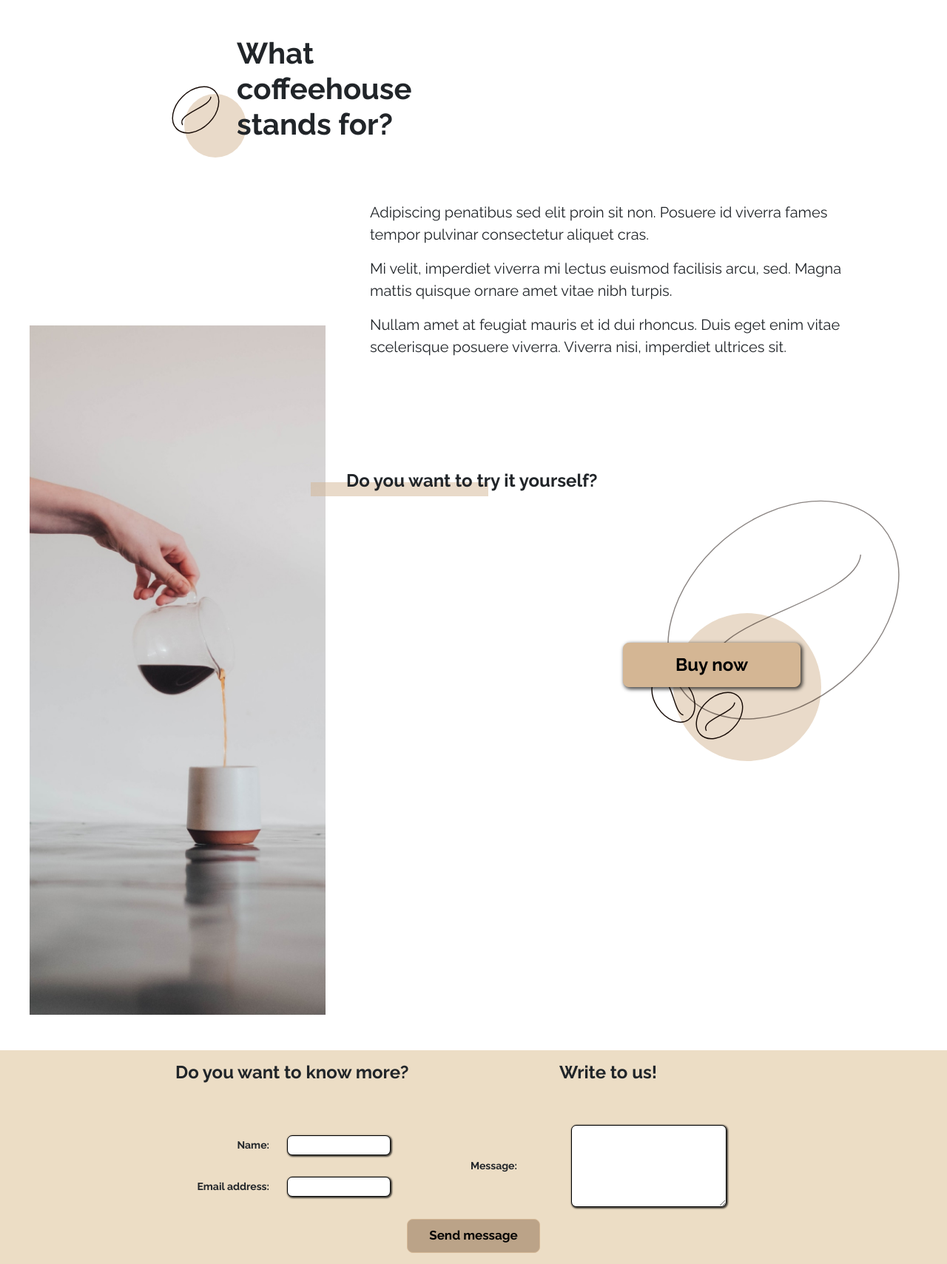
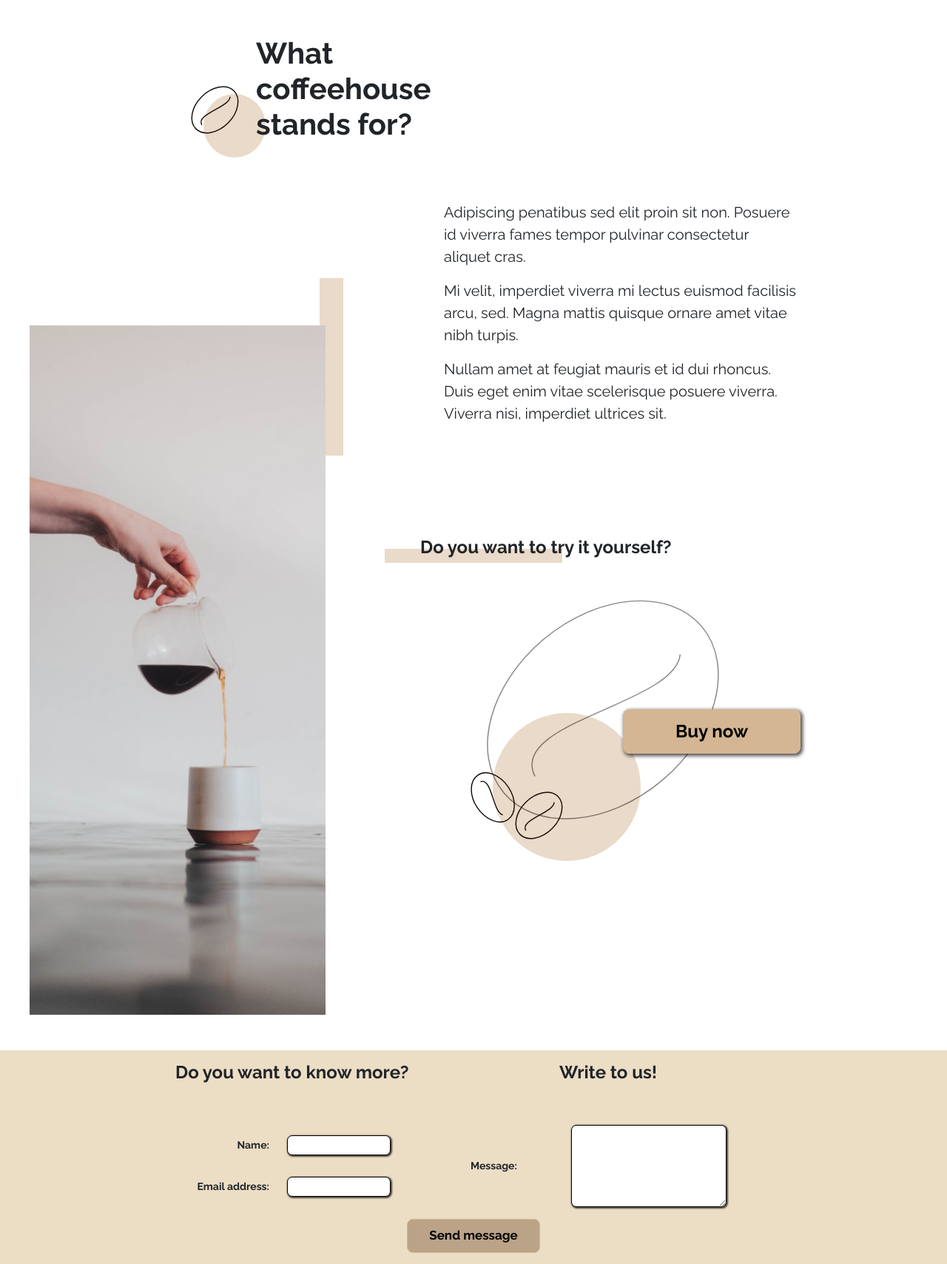
Before and after one commit to Hanysisko/projectcoffee, a PHP site: page /standsfor.html in a window 1280 px wide. Shown: the part 63-1772 px from the top of the page at 74% size. Run offline with PHP 8.4, Linux system fonts and the light colour scheme; some libraries are stand-ins or nearby versions.

Commit message:
13.03 standsfor +zdalny nav v.2

```diff
--- a/main.css
+++ b/main.css
@@ -293,6 +293,24 @@ h2,h3,h5
 }
 */
 
+.nalewaniespawn
+{
+    position:relative;
+    z-index: 1;
+}
+
+.nalewaniespawn::before
+{
+    content: '';
+    background-color: rgba(212, 182, 148, 0.5);
+    width: 2em;
+    height: 15em;
+    position: absolute;
+    top: 8em;
+    right: -1.5em;
+    z-index: -1;
+}
+
 .textsmallspawn
 {
     padding:2em;
--- a/standsfor.html
+++ b/standsfor.html
@@ -24,8 +24,20 @@
 
     <header>
         <div class="kontejner container-fluid justify-content-center" style="background-color:#170B06">
+
+                <!--navbar importowany z pliku-->
+                <div id="nav-placeholder"></div>
+
+                <script>
+                 $(function(){
+                 $("#nav-placeholder").load("navbar.html");
+                 });
+                </script>
+
+
+           <!-- STARY NAVBAR
             <nav class="navbar navbar-dark bg-none navbar-expand-md">
-                    <a class="navbar-brand ps-3 text-white" href="#"><h1><div style="display: inline; color: #d4b694">coffee</div>house</h1></a>
+                    <a class="navbar-brand ps-3 text-white" href="index.html"><h1><div style="display: inline; color: #d4b694">coffee</div>house</h1></a>
 
                         <button class="navbar-toggler" type="button" data-bs-toggle="collapse" data-bs-target="#mainmenu">
                             <span class="navbar-light navbar-toggler-icon"></span>
@@ -36,11 +48,11 @@
                             <ul class="navbar-nav">
 
                                 <li class="nav-item">
-                                    <a class="nav-link px-4 text-white" href="#"> home </a>
+                                    <a class="nav-link px-4 text-white" href="index.html"> home </a>
                                 </li>
 
                                 <li class="nav-item">
-                                    <a class="nav-link px-4 text-white" href="#"> blog </a>
+                                    <a class="nav-link px-4 text-white" href="standsfor.html"> blog </a>
                                 </li>
 
                                 <li class="nav-item">
@@ -60,16 +72,18 @@
                         </div>
 
             </nav>
+            -->
 
         </div>
-
-        <div class="kontejner tytulstandsfor col-6 offset-3 py-5"><h2>What<br>coffeehouse<br>stands for?</h2></div>
+    <div class="kontejner container-fluid justify-content-center">
+        <div class="tytulstandsfor col-6 offset-3 py-5"><h2>What<br>coffeehouse<br>stands for?</h2></div>
+    </div>
 
     <div class="kontejner container-fluid">
         <div class="row">
 
 
-            <div class="d-none d-md-block col-md-4 d-flex flex-column p-0">
+            <div class="nalewaniespawn d-none d-md-block col-md-4 d-flex flex-column p-0">
                 <div class="py-5"></div>
                 <div class="py-5"></div>
                 <!--<div class="imagespawnnalewanie" style="background-image: url('img/nalewanie.jpg')"></div>-->
@@ -77,7 +91,7 @@
 
             </div>
 
-            <div class="col-md-8 d-flex flex-column m-0">
+            <div class="col-md-6 offset-md-1 d-flex flex-column">
 
                 <div class="py-4 px-5" style="font-size: 20px">
 
@@ -116,6 +130,8 @@
 
 
     </div>
+
+
         <div style="background-color:#ecddc5">
             <div class="kontejner container-fluid justify-content-center">
                     <div class="row d-flex" style="background-color:#ecddc5">
@@ -190,9 +206,6 @@
 
 
 
-
-
-
     </header>
 
 
@@ -209,16 +222,5 @@
         </div>
     </footer>
 
-
-
-
-
-
-        <script src="https://code.jquery.com/jquery-3.3.1.slim.min.js" integrity="sha384-q8i/X+965DzO0rT7abK41JStQIAqVgRVzpbzo5smXKp4YfRvH+8abtTE1Pi6jizo" crossorigin="anonymous"></script>
-
-        <script src="https://cdnjs.cloudflare.com/ajax/libs/popper.js/1.14.3/umd/popper.min.js" integrity="sha384-ZMP7rVo3mIykV+2+9J3UJ46jBk0WLaUAdn689aCwoqbBJiSnjAK/l8WvCWPIPm49" crossorigin="anonymous"></script>
-
-        <script src="js/bootstrap.min.js"></script>
-
 </body>
 </html>
```
Also changed, not shown: index.html (+25 -9 lines).
